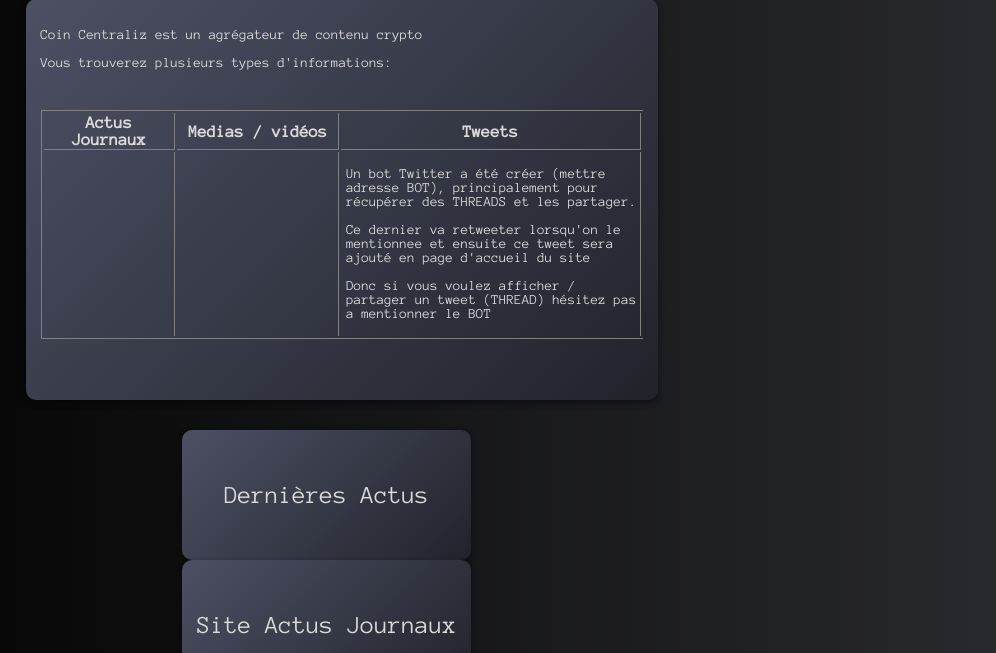
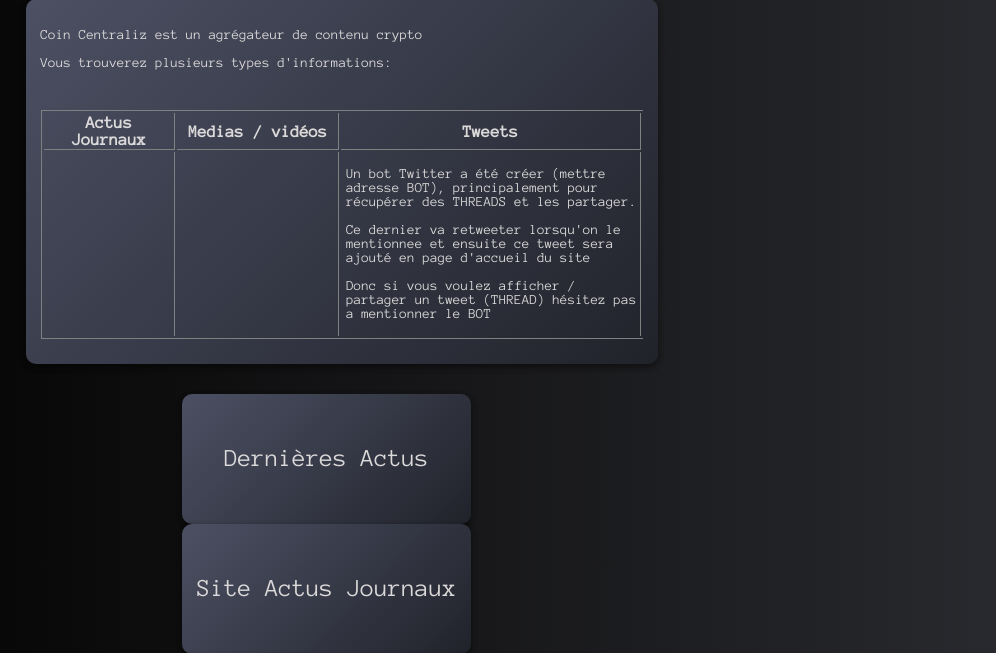
Before and after one commit to Kyytox/Coin_Centraliz, a Django app: page /explication/ in a window 1280 px wide. Shown: the part 201-854 px from the top of the page, without its empty margins (0-996 px from the left). Run offline with Django 4.2, Linux system fonts and the light colour scheme; data comes from the database, SQL or seed files in the repository.

Commit message:
modif css

```diff
--- a/news/static/css/styl.css
+++ b/news/static/css/styl.css
@@ -1055,7 +1055,7 @@ input:focus::-moz-placeholder {
     border-radius: 10px;
     width: 49%;
     margin-top: 30px;
-    padding: 15px 15px 5% 15px;
+    padding: 15px 15px 2% 15px;
 }
 
 .explications-explication p {
```
Also changed, not shown: news/migrations/0001_initial.py.
